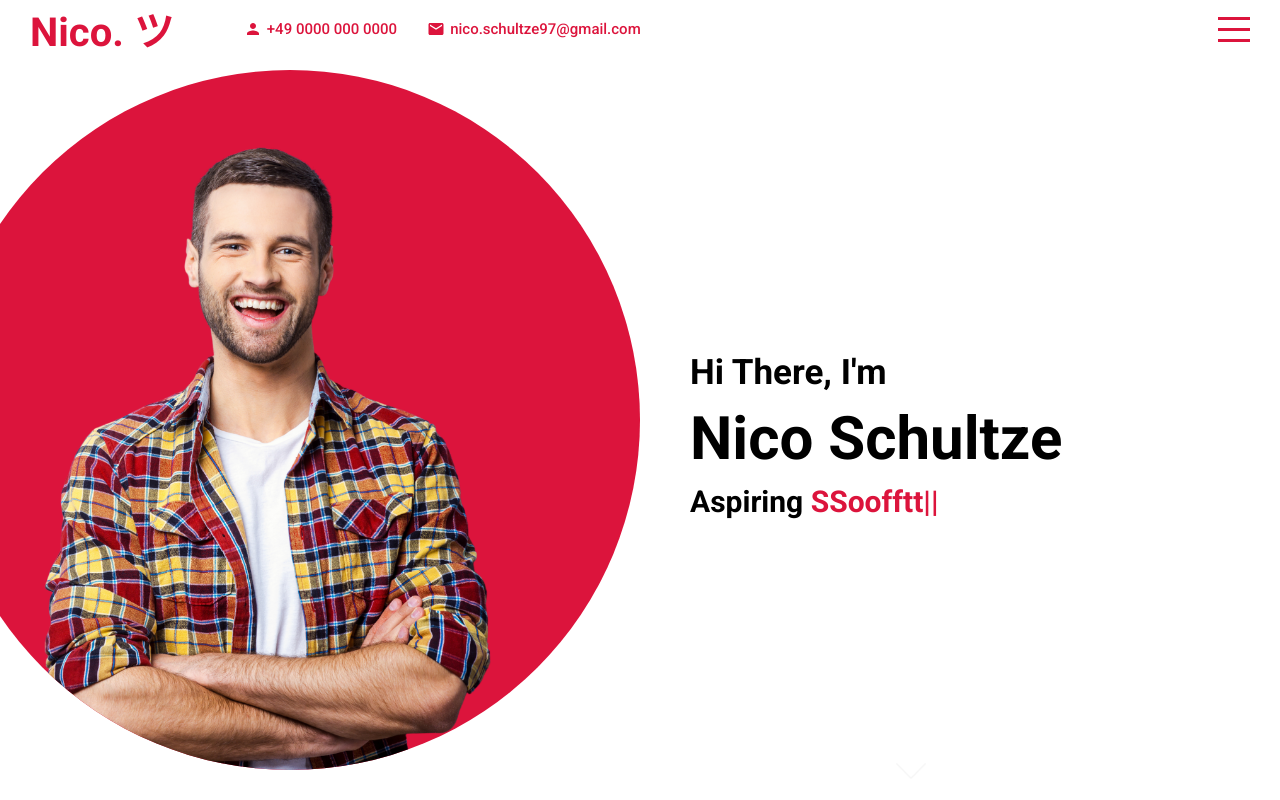
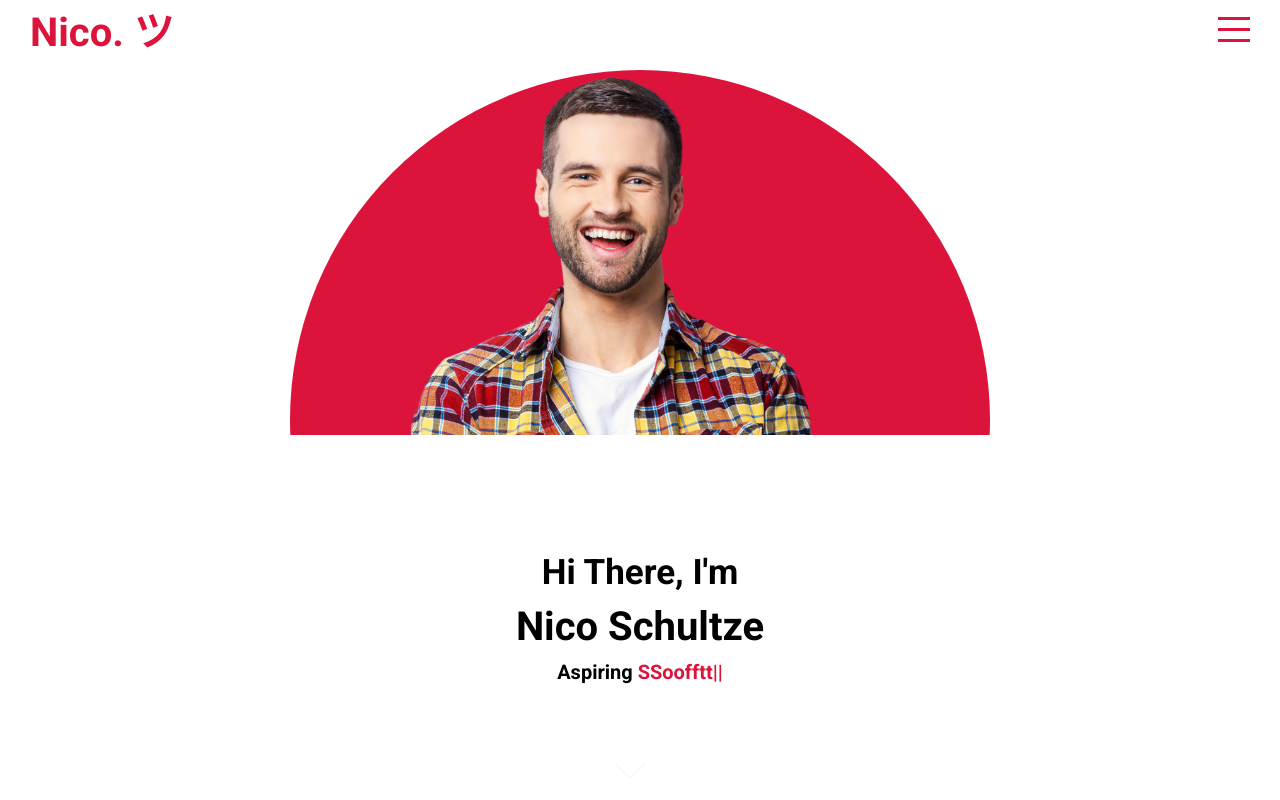
Before and after one commit to NicoSchultze/PortfolioWebsite, a React (Create React App) app: page / in a window 1280 px wide. Built offline with nearby package versions, Linux system fonts and the light colour scheme.

Commit message:
add minor fixes

```diff
--- a/package.json
+++ b/package.json
@@ -8,6 +8,7 @@
 		"@testing-library/jest-dom": "^5.16.4",
 		"@testing-library/react": "^13.3.0",
 		"@testing-library/user-event": "^13.5.0",
+		"file-saver": "^2.0.5",
 		"ityped": "^1.0.3",
 		"node-sass": "^7.0.1",
 		"react": "^18.2.0",
--- a/src/components/contact/contact.scss
+++ b/src/components/contact/contact.scss
@@ -17,6 +17,7 @@
     }
   }
   .right {
+    overflow: hidden;
     flex: 1;
     display: flex;
     flex-direction: column;
@@ -25,9 +26,11 @@
 
     h2 {
       font-size: 30px;
+      overflow: hidden;
     }
 
     form {
+      overflow: hidden;
       width: 70%;
       height: 70%;
       display: flex;
@@ -61,6 +64,7 @@
       }
 
       button {
+        overflow: hidden;
         width: 200px;
         height: 50px;
         color: white;
--- a/src/components/portfolio/portfolio.scss
+++ b/src/components/portfolio/portfolio.scss
@@ -10,7 +10,7 @@
     font-size: 75px;
 
     @include mobile{
-      font-size: 20px;
+      font-size: 30px;
     }
   }
 
@@ -54,8 +54,8 @@
       cursor: pointer;
 
       @include mobile{
-        width: 200px;
-        height: 110px;
+        width: 300px;
+        height: 150px;
       }
 
       h3 {
@@ -74,7 +74,7 @@
 
       &:hover {
         background-color: $mainColor;
-		text-align: center;
+		    text-align: center;
         img {
           opacity: 0.3;
           z-index: 0;
--- a/src/components/topbar/Topbar.jsx
+++ b/src/components/topbar/Topbar.jsx
@@ -1,5 +1,6 @@
 import "./topbar.scss";
-import {Person, Mail} from "@material-ui/icons"
+import {Person, Mail, GitHub, LinkedIn, Assignment} from "@material-ui/icons"
+import {FileSaver} from 'file-saver'
 
 export default function Topbar({ menuOpen, setMenuOpen }) {
   return (
@@ -9,15 +10,37 @@ export default function Topbar({ menuOpen, setMenuOpen }) {
 				<a href="#intro" className="logo">
 					Nico. ツ
 				</a>
+			</div>
+
+			<div className="middle">
 				<div className="itemContainer">
 					<Person className="icon"/>
-					<span>+49 0000 000 0000</span>
+					<span>+49 1577 428 5277</span>
+				</div>
+				<div className="itemContainer" onClick={() => {navigator.clipboard.writeText("Nico.Schultze97@gmail.com")}}>
+					<Mail className="icon"/>
+					<span>Nico.Schultze97@gmail.com</span>
 				</div>
 				<div className="itemContainer">
-					<Mail className="icon"/>
-					<span>nico.schultze97@gmail.com</span>
+					<a href="https://www.linkedin.com/in/nico-schultze97/" target="_blank">
+						<LinkedIn className="icon"/>
+						<span>LinkedIn</span>
+					</a>
+				</div>
+				<div className="itemContainer">
+					<a href="https://github.com/NicoSchultze" target="_blank">
+						<GitHub className="icon"/>
+						<span>GitHub</span>
+					</a>
+				</div>
+				<div className="itemContainer">
+					<a href="https://res.cloudinary.com/demo/image/upload/fl_attachment/sample.jpg">
+						<Assignment className="icon"/>
+						<span>Get my CV!</span>
+					</a>
 				</div>
 			</div>
+
 			<div className="right">
 				<div className="hamburger" onClick={()=>setMenuOpen(!menuOpen)}>
 					<span className="line1"></span>
--- a/src/components/topbar/topbar.scss
+++ b/src/components/topbar/topbar.scss
@@ -29,20 +29,37 @@
 				font-weight: 700;
 				text-decoration: none;
 				color: inherit;
-				margin-right: 40px;
+			}
+
+		}
+		.middle{
+			display: flex;
+			align-items: center;
+
+			a{
+				color: inherit;
+				display: flex;
+				align-items: center;
+				text-decoration: none;
 			}
 
 			.itemContainer{
+				&:first-child{
+					margin-left: 0px;
+				}
+
 				display: flex;
 				align-items: center;
 				margin-left: 30px;
+				cursor: pointer;
+
 
 				@include mobile{
 					display: none;
 				  }
 
 				.icon{
-					font-size: 18px;
+					font-size: 24px;
 					margin-right: 5px;
 				}
 
--- a/src/components/works/Works.jsx
+++ b/src/components/works/Works.jsx
@@ -41,6 +41,9 @@ export default function Works() {
 
   return (
     <div className="works" id="works">
+      <div className="heading">
+        <h1>Areas of Interest</h1>
+      </div>
       <div
         className="slider"
         style={{ transform: `translateX(-${currentSlide * 100}vw)` }}
--- a/src/components/works/works.scss
+++ b/src/components/works/works.scss
@@ -6,6 +6,20 @@
   align-items: center;
   justify-content: center;
   position: relative;
+
+  .heading{
+    display: flex;
+    position: relative;
+    top: -35%;
+    h1 {
+      font-size: 75px;
+      color: white;
+
+      @include mobile{
+        font-size: 40px;
+      }
+  }
+  }
 
   .arrow {
     height: 50px;
--- a/src/global.scss
+++ b/src/global.scss
@@ -1,7 +1,7 @@
 
 $mainColor: crimson;
 
-$width: 768px;
+$width: 1300px;
 
 @mixin mobile {
     @media (max-width: #{$width}){
```
Also changed, not shown: 2 other files (tests, documents, lock files or other folders).
